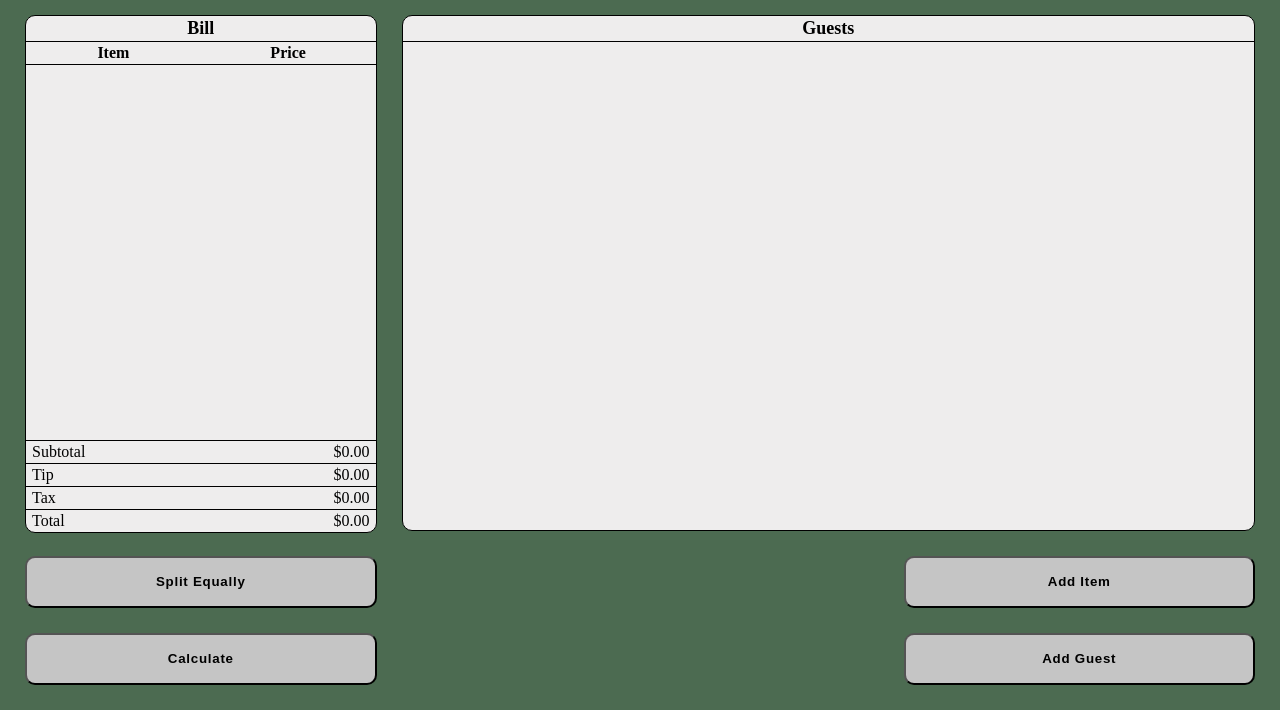
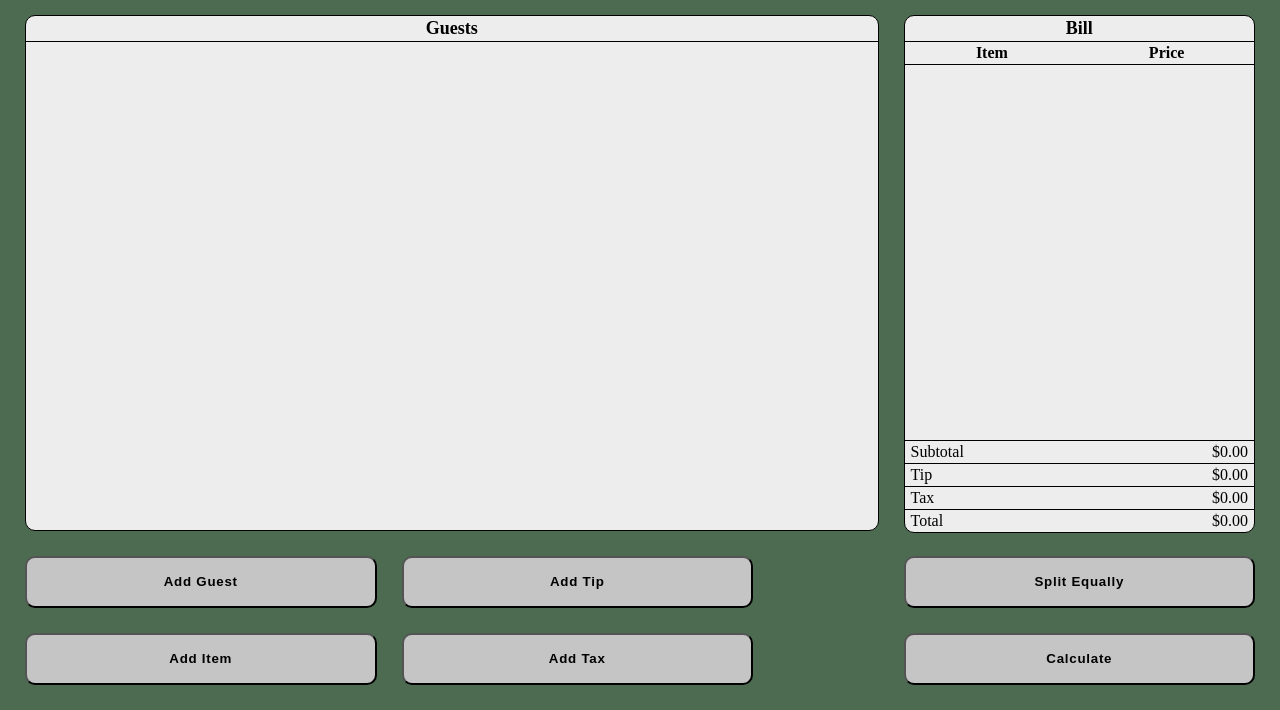
Before and after one commit to John-C-20/BillMates, a website: page index.html in a window 1280 px wide. Shown: the part 90-800 px from the top of the page. Drawn offline with Linux system fonts and the light colour scheme.

Commit message:
redesign ui for better ux

```diff
--- a/index.html
+++ b/index.html
@@ -62,6 +62,8 @@
             <button id="calculate">Calculate</button>
             <button id="items">Add Item</button>
             <button id="users">Add Guest</button>
+            <button id="tip">Add Tip</button>
+            <button id="tax">Add Tax</button>
         </div>
     </body>
     <script src="./dist/main.js"></script>
--- a/src/scripts/modals.js
+++ b/src/scripts/modals.js
@@ -45,7 +45,7 @@ export function addGuestModal() {
             <form>
                 <div id="guest-name">
                     <label for="guest-name">Guest Name</label>
-                    <input type="text" id="guest-name" name="guest-name" value="Untitled" placeholder="Enter a name" required>
+                    <input type="text" id="guest-name" name="guest-name" value="Untitled" required>
                 </div>
 
                 <div>
--- a/src/styles/index.scss
+++ b/src/styles/index.scss
@@ -31,7 +31,7 @@
 }
 
 .box#items, .box#user {
-    grid-column-start: 1;
+    grid-column-start: 8;
     grid-column-end: span 3;
     display: flex;
     height: 100%;
@@ -40,8 +40,8 @@
 }
 
 .box#users {
-    grid-column-start: 4;
-    grid-column-end: 11;
+    grid-column-start: 1;
+    grid-column-end: span 7;
 }
 
 .row {
@@ -59,31 +59,43 @@ button:hover {
     cursor: pointer;
 }
 
-button#equal-split {
+button#users {
     grid-row-start: 8;
     grid-row-end: span 1;
     grid-column-start: 1;
     grid-column-end: span 3;
 }
 
-button#calculate {
+button#items {
     grid-row-start: 9;
     grid-row-end: span 1;
     grid-column-start: 1;
     grid-column-end: span 3;
 }
 
-button#items {
+button#equal-split {
     grid-row-start: 8;
     grid-row-end: span 1;
     grid-column-start: 8;
     grid-column-end: span 3;
 }
 
-button#users {
+button#calculate {
     grid-row-start: 9;
     grid-row-end: span 1;
     grid-column-start: 8;
+    grid-column-end: span 3;
+}
+button#tip {
+    grid-row-start: 8;
+    grid-row-end: span 1;
+    grid-column-start: 4;
+    grid-column-end: span 3;
+}
+button#tax {
+    grid-row-start: 9;
+    grid-row-end: span 1;
+    grid-column-start: 4;
     grid-column-end: span 3;
 }
 
```
Also changed, not shown: dist/main.css, dist/main.js.
